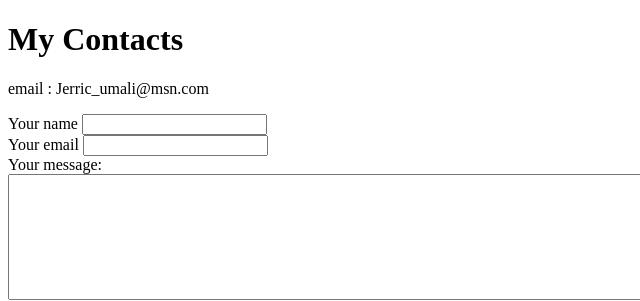
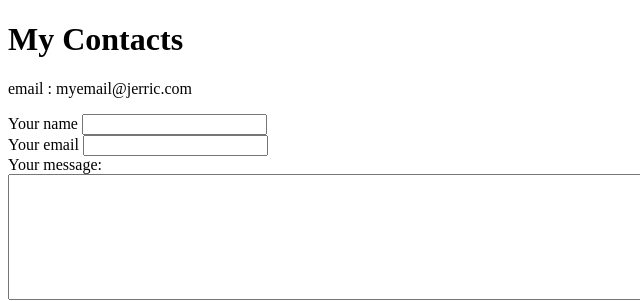
Before and after one commit to jerric-umali/cv, a plain HTML site: page contacts.html in a window 1280 px wide. Shown: the top 301 px of the page, 0-640 px from the left. Drawn offline with Linux system fonts and the light colour scheme.

Commit message:
Update contacts.html

```diff
--- a/contacts.html
+++ b/contacts.html
@@ -9,7 +9,7 @@
 <body>
   <h1>My Contacts</h1>
   <p>
-    email : Jerric_umali@msn.com
+    email : myemail@jerric.com
   </p>
   <form class="" action="mailto:jerric_umali@msn.com" method="post"enctype="text/plain">
     <label for="">
```
